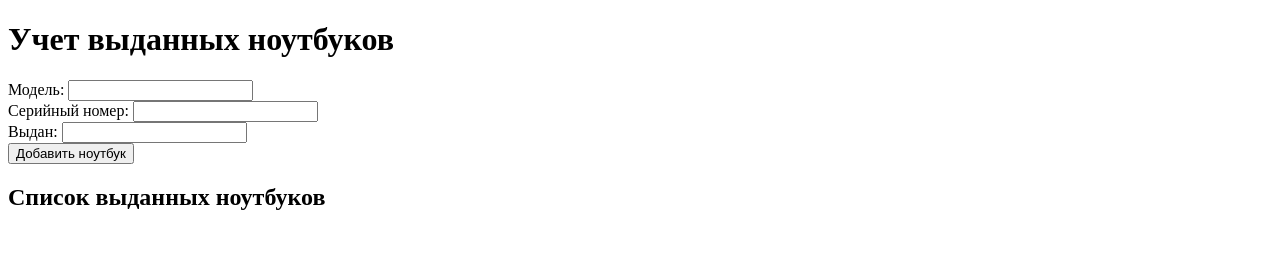
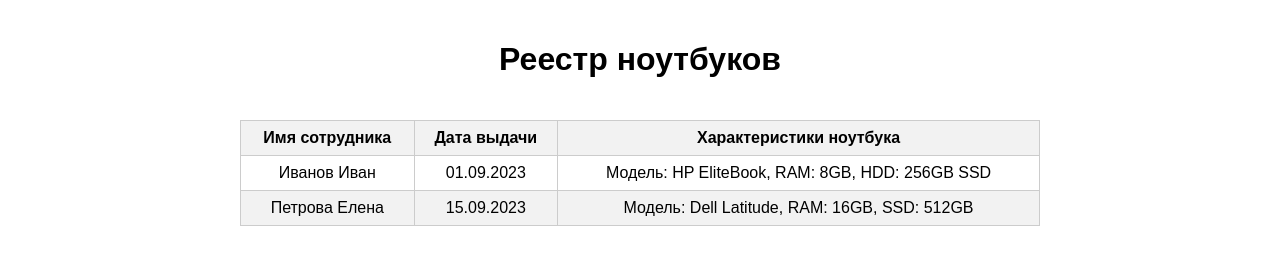
Before and after one commit to Sulimoffff/reimagined-robot, a plain HTML site: page Index.html in a window 1280 px wide. Drawn offline with Linux system fonts and the light colour scheme.

Commit message:
Обновлены файлы

```diff
--- a/Index.html
+++ b/Index.html
@@ -1,26 +1,25 @@
 <!DOCTYPE html>
 <html>
 <head>
-  <title>Учет ноутбуков</title>
-  <link rel="stylesheet" type="text/css" href="styles.css">
+    <title>Реестр ноутбуков</title>
+    <link rel="stylesheet" type="text/css" href="styles.css">
 </head>
 <body>
-  <h1>Учет выданных ноутбуков</h1>
-
-  <form id="notebookForm">
-    <label for="model">Модель:</label>
-    <input type="text" id="model" name="model"><br>
-    <label for="serialNumber">Серийный номер:</label>
-    <input type="text" id="serialNumber" name="serialNumber"><br>
-    <label for="issuedTo">Выдан:</label>
-    <input type="text" id="issuedTo" name="issuedTo"><br>
-    <button type="button" onclick="addNotebook()">Добавить ноутбук</button>
-  </form>
-
-  <h2>Список выданных ноутбуков</h2>
-  <ul id="notebookList">
-  </ul>
-
-  <script src="script.js"></script>
+    <h1>Реестр ноутбуков</h1>
+    <div id="table-container">
+        <table id="notebook-table">
+            <thead>
+                <tr>
+                    <th>Имя сотрудника</th>
+                    <th>Дата выдачи</th>
+                    <th>Характеристики ноутбука</th>
+                </tr>
+            </thead>
+            <tbody>
+                <!-- Сюда будут динамически добавляться строки -->
+            </tbody>
+        </table>
+    </div>
+    <script src="script.js"></script>
 </body>
 </html>
--- a/script.js
+++ b/script.js
@@ -1,16 +1,18 @@
-function addNotebook() {
-  var model = document.getElementById("model").value;
-  var serialNumber = document.getElementById("serialNumber").value;
-  var issuedTo = document.getElementById("issuedTo").value;
+const notebookTable = document.getElementById('notebook-table').getElementsByTagName('tbody')[0];
 
-  var notebookItem = document.createElement("li");
-  notebookItem.textContent = "Модель: " + model + ", Серийный номер: " + serialNumber + ", Выдан: " + issuedTo;
+// Добавляем данные в таблицу
+function addRow(name, date, specs) {
+    const newRow = notebookTable.insertRow();
+    const cell1 = newRow.insertCell(0);
+    const cell2 = newRow.insertCell(1);
+    const cell3 = newRow.insertCell(2);
 
-  var notebookList = document.getElementById("notebookList");
-  notebookList.appendChild(notebookItem);
+    cell1.innerHTML = name;
+    cell2.innerHTML = date;
+    cell3.innerHTML = specs;
+}
 
-  // Очистка полей после добавления
-  document.getElementById("model").value = "";
-  document.getElementById("serialNumber").value = "";
-  document.getElementById("issuedTo").value = "";
-}
+// Вызываем функцию для добавления данных
+addRow('Иванов Иван', '01.09.2023', 'Модель: HP EliteBook, RAM: 8GB, HDD: 256GB SSD');
+addRow('Петрова Елена', '15.09.2023', 'Модель: Dell Latitude, RAM: 16GB, SSD: 512GB');
+// Добавьте дополнительные строки для других сотрудников
--- a/styles.css
+++ b/styles.css
@@ -1,38 +1,36 @@
-// Массив для хранения данных о ноутбуках
-var notebooks = [];
-
-function addNotebook() {
-  var model = document.getElementById("model").value;
-  var serialNumber = document.getElementById("serialNumber").value;
-  var issuedTo = document.getElementById("issuedTo").value;
-
-  // Создание объекта ноутбука
-  var notebook = {
-    model: model,
-    serialNumber: serialNumber,
-    issuedTo: issuedTo
-  };
-
-  // Добавление объекта в массив
-  notebooks.push(notebook);
-
-  // Обновление списка на странице
-  updateNotebookList();
-
-  // Очистка полей после добавления
-  document.getElementById("model").value = "";
-  document.getElementById("serialNumber").value = "";
-  document.getElementById("issuedTo").value = "";
+body {
+    font-family: Arial, sans-serif;
+    margin: 0;
+    padding: 0;
 }
 
-function updateNotebookList() {
-  var notebookList = document.getElementById("notebookList");
-  notebookList.innerHTML = ""; // Очистка списка
+h1 {
+    text-align: center;
+    padding: 20px 0;
+}
 
-  // Добавление каждого ноутбука в список
-  notebooks.forEach(function(notebook) {
-    var notebookItem = document.createElement("li");
-    notebookItem.textContent = "Модель: " + notebook.model + ", Серийный номер: " + notebook.serialNumber + ", Выдан: " + notebook.issuedTo;
-    notebookList.appendChild(notebookItem);
-  });
+#table-container {
+    max-width: 800px;
+    margin: 0 auto;
 }
+
+#notebook-table {
+    width: 100%;
+    border-collapse: collapse;
+    margin-top: 20px;
+}
+
+#notebook-table th,
+#notebook-table td {
+    border: 1px solid #ccc;
+    padding: 8px;
+    text-align: center;
+}
+
+#notebook-table th {
+    background-color: #f2f2f2;
+}
+
+#notebook-table tr:nth-child(even) {
+    background-color: #f2f2f2;
+}
```
